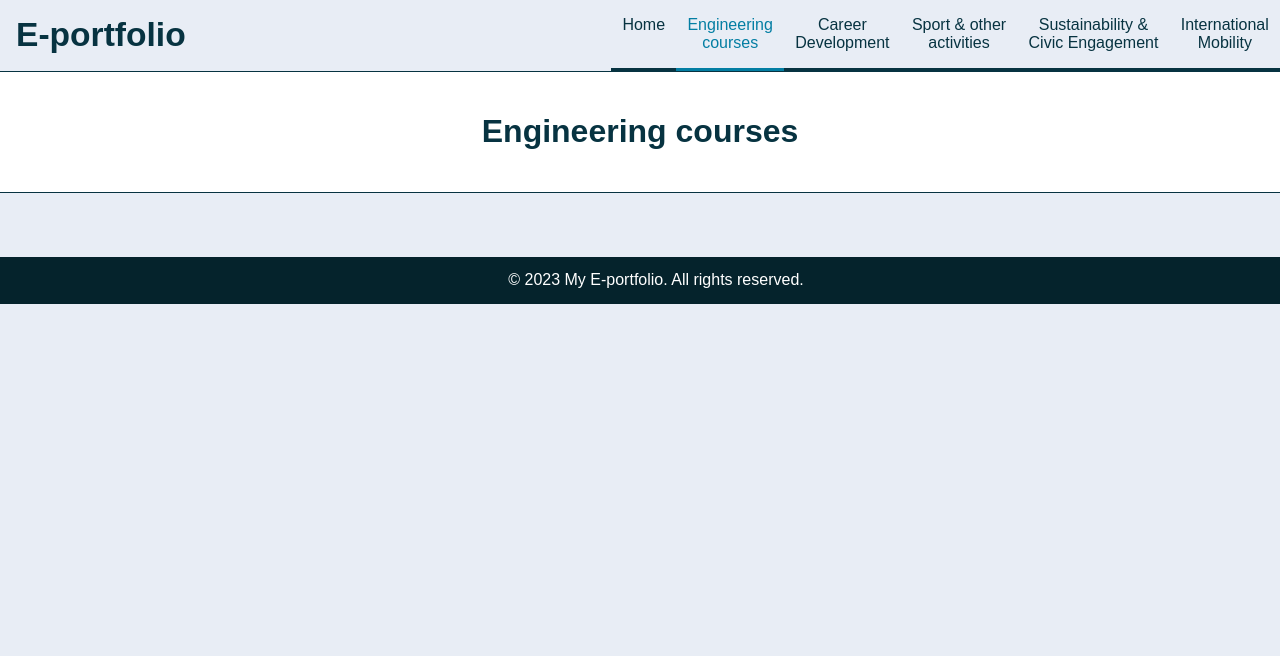
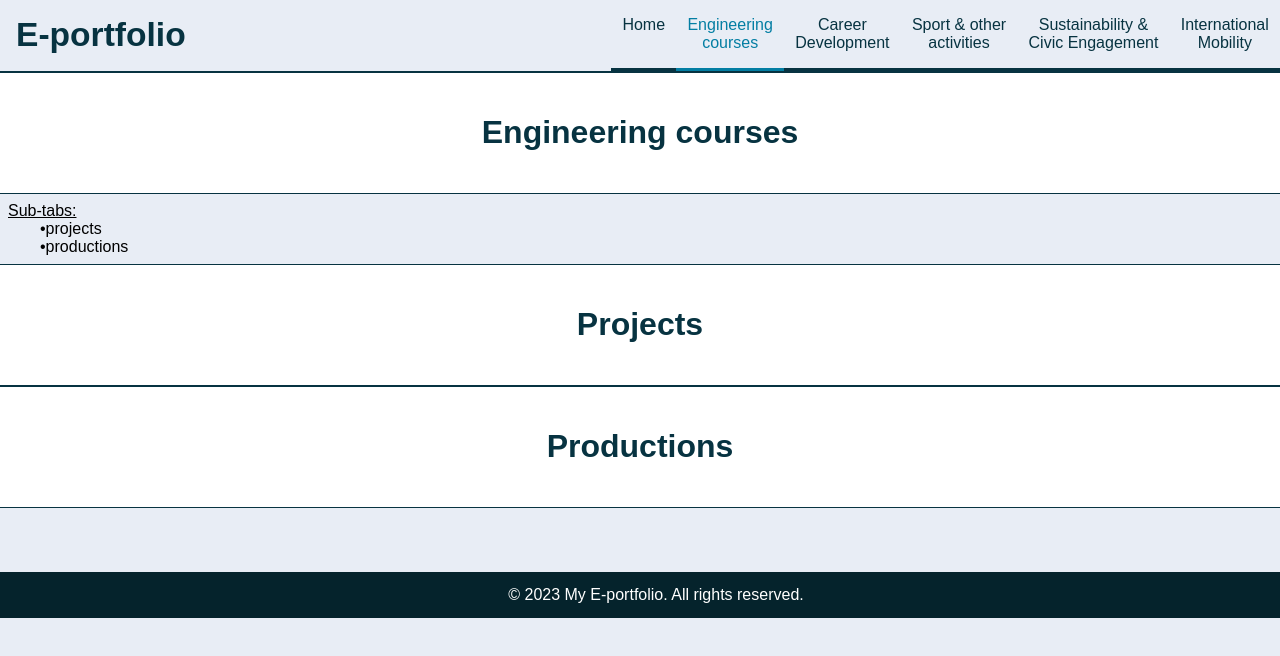
Before and after one commit to Antoine2803/antoine2803.github.io, a plain HTML site: page eng_courses.html in a window 1280 px wide. Drawn offline with Linux system fonts and the light colour scheme.

Commit message:
debut des soustabs

```diff
--- a/eng_courses.html
+++ b/eng_courses.html
@@ -42,7 +42,21 @@
     <div class="title">
         <h1>Engineering courses</h1>
     </div>
+    <div class="soustab">
+        <a>Sub-tabs:</a>
+        <ul>
+            <a href="#projects"><li></li>projects</a>
+            <a href="#prod"><li></li>productions</a>
+        </ul>
+    </div>
 
+    <div class="title" id="projects">
+        <h1>Projects</h1>
+    </div>
+
+    <div class="title" id="projects">
+        <h1>Productions</h1>
+    </div>
 
     <footer>
         <p>&copy; 2023 My E-portfolio. All rights reserved.</p>
--- a/main.css
+++ b/main.css
@@ -176,8 +176,42 @@ a.headernom{
     text-align: center;
     color:rgb(7, 51, 65);
     border-bottom: 1px solid rgb(7, 51, 65);
+    border-top: 1px solid rgb(7, 51, 65);
     background-color: white;
 }
+
+.soustab{
+    display: flex;
+    flex-direction: column;
+    margin:0;
+}
+
+.soustab a{
+    text-decoration: underline;
+    margin: 0.5rem 0rem 0rem 0.5rem;
+}
+
+.soustab ul{
+    display: flex;
+    flex-direction: column;
+    margin: 0 0 0.5rem 0;
+}
+
+.soustab li{
+    display:none;
+}
+
+.soustab ul a{
+    text-decoration: none;
+    color: #000000;
+    margin:0;
+}
+
+.soustab ul a::before{
+    content:'•';
+    display: inline-block;
+}
+
 .content{
     width: 94%;
     margin: 1rem auto;
```
